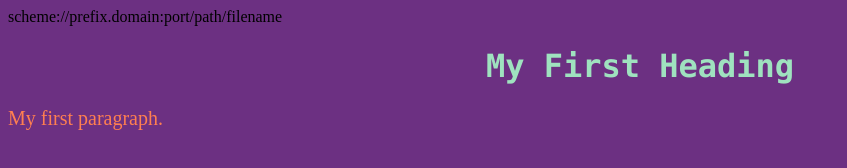
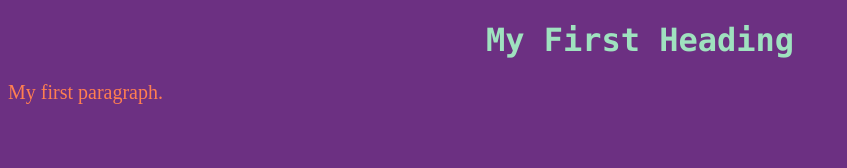
Before and after one commit to HJM-html/HJM-html.github.io, a plain HTML site: page index.html in a window 1280 px wide. Shown: the whole page, without its empty margins (0-847 px from the left). Drawn offline with Linux system fonts and the light colour scheme.

Commit message:
Update index.html

```diff
--- a/index.html
+++ b/index.html
@@ -19,7 +19,6 @@ p {
 }
 </style>
 <title>Future Career</title>
-  scheme://prefix.domain:port/path/filename
 </head>
 <body>
 
```
